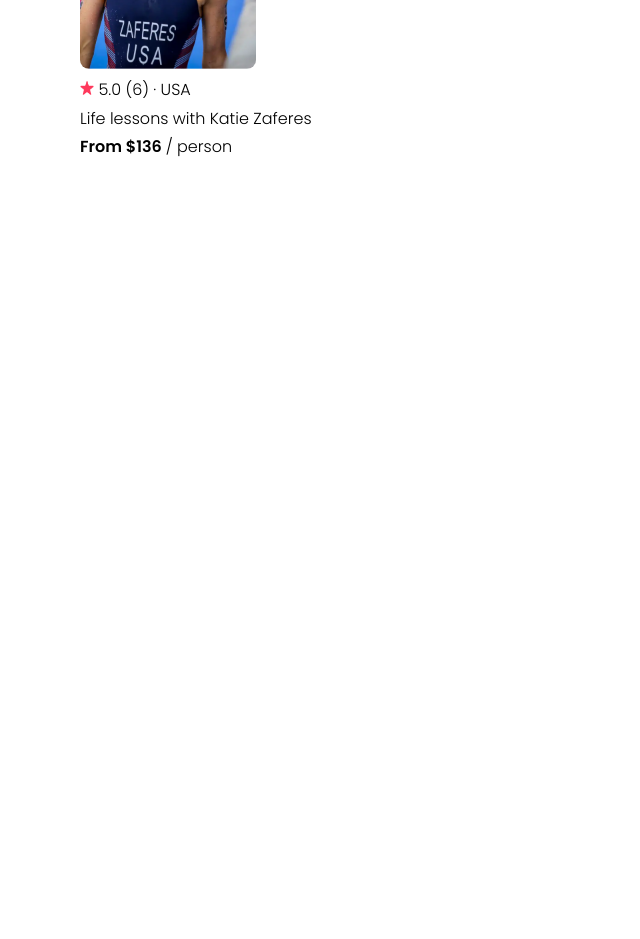
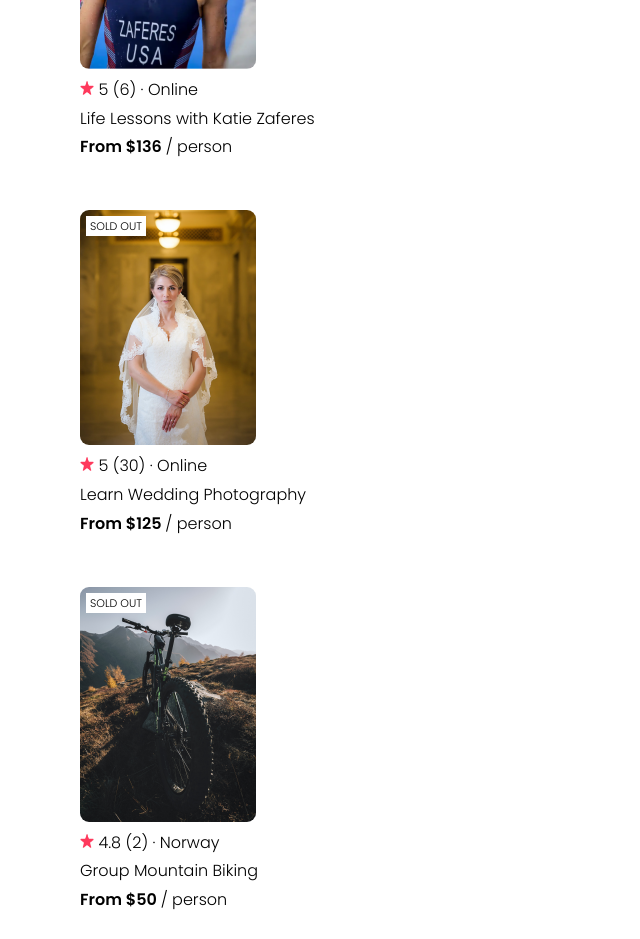
Before and after one commit to D4-Developer/learnReactJS-TS-Vite, a React (Vite) app in the folder app/: page / in a window 1280 px wide. Shown: the part 1020-1959 px from the top of the page, without its empty margins (0-640 px from the left). Before the commit the page ends 1206 px from the top, so only its background shows below. Built offline with nearby package versions, Linux system fonts and the light colour scheme.

Commit message:
Challenge: import the array of data from <dataFileName>.js then map over the array to create <Card /> components

```diff
--- a/app/src/module2/App.tsx
+++ b/app/src/module2/App.tsx
@@ -1,14 +1,41 @@
 import './App.css'
+
 import Navbar from './components/Navbar';
 import Hero from './components/Hero';
 import Card from './components/Card';
+import experiences from './data/experiences-data';
+
+/*
+	Challenge:
+
+	- import the array of data from <dataFileName>.js
+	- map over the array to create <Card /> components
+	- display the array of card components under the navbar
+		(in place of the current <Card /> component)
+
+	Note: We haven't styled the group of components yet, so they'll
+	still be block elements, stacked vertically. We'll add styling later.
+*/
 
 export default function App(): React.ReactNode {
+	const cards = experiences.map((item) => {
+		return (
+			<Card
+				img={item.coverImg}
+				rating={item.stats.rating}
+				reviewCount={item.stats.reviewCount}
+				location={item.location}
+				title={item.title}
+				price={item.price}
+			/>
+		);
+	});
+
 	return (
 		<>
 			<Navbar />
 			<Hero />
-			<Card />
+			{cards}
 		</>
 	);
 }
--- a/app/src/module2/components/Card.tsx
+++ b/app/src/module2/components/Card.tsx
@@ -1,41 +1,28 @@
-/*
-Challenge: Build the Card component
-For now, hard-code in the data (like
-the rating, title, price, etc.)
-
-Notes:
-- Only render 1 instance (I already did this for you)
-- The star icon and photo (katie-zaferes.png) are in the images
-  folder for your use
-- Make sure to include:
-    - image
-    - star icon (star.png), rating, and review count
-    - title
-    - cost/person
-- The main purpose of this challenge is to show you where our limitations
-  currently are, so don't worry about the fact that you're hard-coding all
-  this data into the component.
-*/
-
-
-export default function Card(): React.ReactNode {
+export default function Card(props: {
+  img: string,
+  rating: number,
+  reviewCount: number
+  location: string
+  title: string,
+  price: number,
+}): React.ReactNode {
   return (
     <section className="card">
 
       <div className="card-img-container">
         <div>
-          <img className="img" src="./src/module2/assets/katie-zaferes.png" />
+          <img className="img" src={`./src/module2/assets/${props.img}`} />
           <div className="card-status"><span>SOLD OUT</span></div>
         </div>
       </div>
 
       <div className="card-text-container" >
         <img className="star-img" src="./src/module2/assets/star.png" />
-        <span> 5.0 </span>
-        <span>(6) · USA</span>
-        <div className="card-text-title">Life lessons with Katie Zaferes</div>
+        <span> {props.rating} </span>
+        <span>({props.reviewCount}) · {props.location}</span>
+        <div className="card-text-title">{props.title}</div>
         <div >
-          <span className="card-text-sub1" >From $136 </span>
+          <span className="card-text-sub1" >From ${props.price} </span>
           <span className="card-text-sub2" >/ person</span>
         </div>
       </div>
--- /dev/null
+++ b/app/src/module2/data/experiences-data.tsx
@@ -0,0 +1,55 @@
+const experiences: {
+	id: number,
+	title: string,
+	description: string,
+	price: number,
+	coverImg: string,
+	stats: {
+		rating: number,
+		reviewCount: number
+	},
+	location: string,
+	openSpots: number
+}[] = [
+		{
+			id: 1,
+			title: "Life Lessons with Katie Zaferes",
+			description: "I will share with you what I call \"Positively Impactful Moments of Disappointment.\" Throughout my career, many of my highest moments only came after setbacks and losses. But learning from those difficult moments is what gave me the ability to rise above them and reach my goals.",
+			price: 136,
+			coverImg: "katie-zaferes.png",
+			stats: {
+				rating: 5.0,
+				reviewCount: 6
+			},
+			location: "Online",
+			openSpots: 0,
+		},
+		{
+			id: 2,
+			title: "Learn Wedding Photography",
+			description: "Interested in becoming a wedding photographer? For beginner and experienced photographers alike, join us in learning techniques required to leave the happy couple with memories that'll last a lifetime.",
+			price: 125,
+			coverImg: "wedding-photography.png",
+			stats: {
+				rating: 5.0,
+				reviewCount: 30
+			},
+			location: "Online",
+			openSpots: 27,
+		},
+		{
+			id: 3,
+			title: "Group Mountain Biking",
+			description: "Experience the beautiful Norwegian landscape and meet new friends all while conquering rugged terrain on your mountain bike. (Bike provided!)",
+			price: 50,
+			coverImg: "mountain-bike.png",
+			stats: {
+				rating: 4.8,
+				reviewCount: 2
+			},
+			location: "Norway",
+			openSpots: 3,
+		}
+	]
+
+export default experiences;
```
Also changed, not shown: app/src/module2/assets/mountain-bike.png (added), app/src/module2/assets/wedding-photography.png (added).
